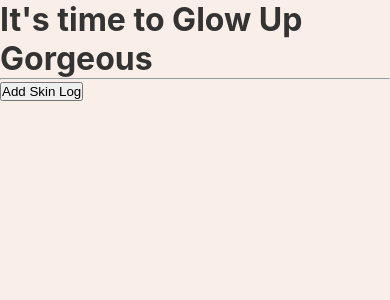
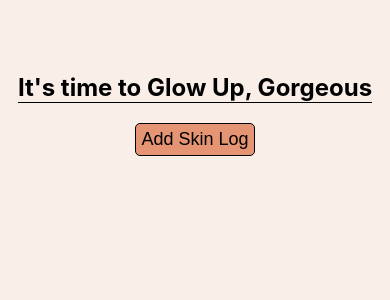
Before and after one commit to mish-a14/GlowUp, a Django app: page /log/skin/ in a window 390 px wide. Shown: the part 68-368 px from the top of the page. Run offline with Django 3.2, Linux system fonts and the light colour scheme; the visitor is signed in with stand-in values (Sample User, id 1); data that the repository does not hold is empty.

Commit message:
style hair and skin log pages plus responsiveness added

```diff
--- a/main_app/static/css/base-style.css
+++ b/main_app/static/css/base-style.css
@@ -59,6 +59,10 @@ nav .logo {
 
 .burger {
   margin: 0 50px;
+}
+
+.burger:hover {
+  cursor: pointer;
 }
 
 .exit .line1 {
@@ -243,6 +247,77 @@ nav .logo {
   font-weight: bold;
 }
 
+.sub-field:hover {
+  cursor: pointer;
+}
+
+/* LOG PAGES */
+
+.diary-contain {
+  height: 100%;
+  width: 100%;
+  display: flex;
+  flex-direction: column;
+  align-items: center;
+}
+
+.diary-blurb {
+  height: 250px;
+  display: flex;
+  flex-direction: column;
+  align-items: center;
+  justify-content: center;
+  color: black;
+}
+
+.diary-blurb h2 {
+  border-bottom: 1px solid black;
+}
+
+.add-log {
+  margin: 20px 0px;
+  font-size: 18px;
+  padding: 5px;
+  background-color: #e59573;
+  outline: none;
+  border: 1px solid black;
+  border-radius: 5px;
+}
+
+.add-log:hover {
+  cursor: pointer;
+}
+
+.diary-cards {
+  height: 300px;
+  width: 250px;
+  border: 1px solid black;
+  border-radius: 10px;
+  background-color: rgb(255, 245, 245);
+  margin: 50px 0px;
+  display: flex;
+  flex-direction: column;
+  justify-content: center;
+  align-items: center;
+}
+
+.diary-cards img {
+  height: 150px;
+  width: 150px;
+  object-fit: cover;
+  border-radius: 10px;
+}
+
+.date {
+  margin: 15px 0px;
+}
+
+.date-link {
+  text-decoration: none;
+  font-size: 18px;
+  color: black;
+}
+
 /* MEDIA QUERIES */
 
 @media screen and (min-width: 950px) {
@@ -257,4 +332,14 @@ nav .logo {
     flex-wrap: nowrap;
     text-align: left;
   }
+
+  .diary-card-contain {
+    display: flex;
+    flex-direction: row;
+    flex-wrap: wrap;
+  }
+
+  .diary-cards {
+    margin: 50px;
+  }
 }
--- a/main_app/templates/skin_log.html
+++ b/main_app/templates/skin_log.html
@@ -1,27 +1,28 @@
 {% extends 'base.html' %}
 {% block content %}
 
-    <h1>It's time to Glow Up Gorgeous</h1>
-    <hr />
+<div class="diary-contain">
 
-    <a href='/log/skindiary/create_form/'><button>Add Skin Log</button>
+  <div class="diary-blurb">
+    <h2>It's time to Glow Up, Gorgeous</h2>
+    <a href='/log/skindiary/create_form/'><button class="add-log">Add Skin Log</button></a>
+  </div>
 
+  <div class="diary-card-contain">
       {% for s in skin %}
-    <div class="card">
-        <div class='card-content'>
-        <a href="/log/skin/{{ s.id }}">
-          <div class="card-content">
-            <p>Date: {{ s.Date }}</p>
-          </div>
+      {% for photo in s.skin_photo_set.all %}
+      <div class="diary-cards">
+      <img src="{{photo.url}}">
+    {% empty %}
+      <div>No Photos Uploaded</div>
+    {% endfor %}
+        <a href="/log/skin/{{ s.id }}" class="date-link">
+            <p class="date">{{ s.Date }}</p>
         </a>
       </div>
+      {% endfor %}
+    </div>
 
-    </a>
-    </div>
-      {% endfor %}
-
-
-
-
+</div>
 
 {% endblock %}
--- a/main_app/templates/skin_log_detail.html
+++ b/main_app/templates/skin_log_detail.html
@@ -3,12 +3,6 @@
 {% block content %}
 
 <h1>It's time to Glow Up Gorgeous</h1>
-<hr />
-
-<div class="card">
-  <div class='card-content'>
-      <div class="card-content">
-
 
       {% for photo in skin.skin_photo_set.all %}
         <img class="responsive-img card-panel" src="{{photo.url}}">
```
Also changed, not shown: main_app/templates/hair_log.html (+16 -12 lines).
